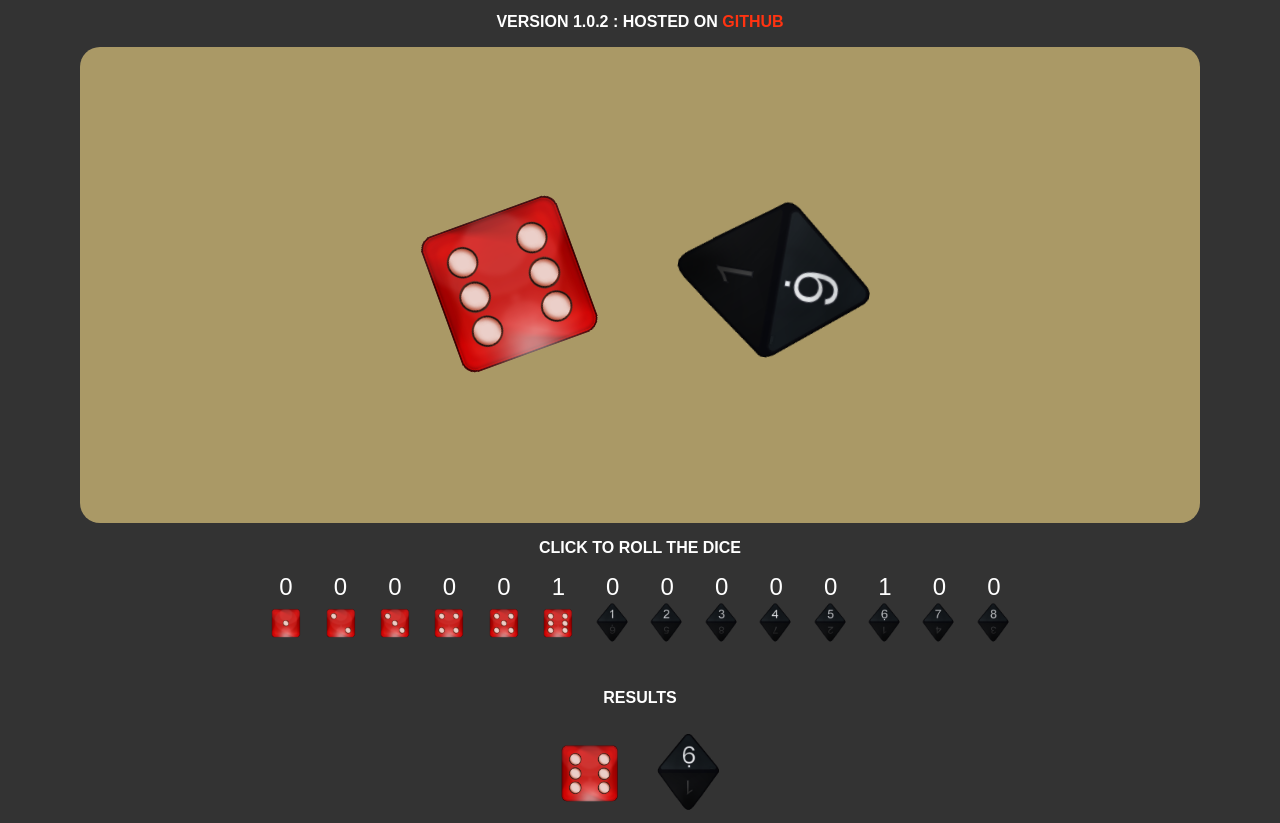
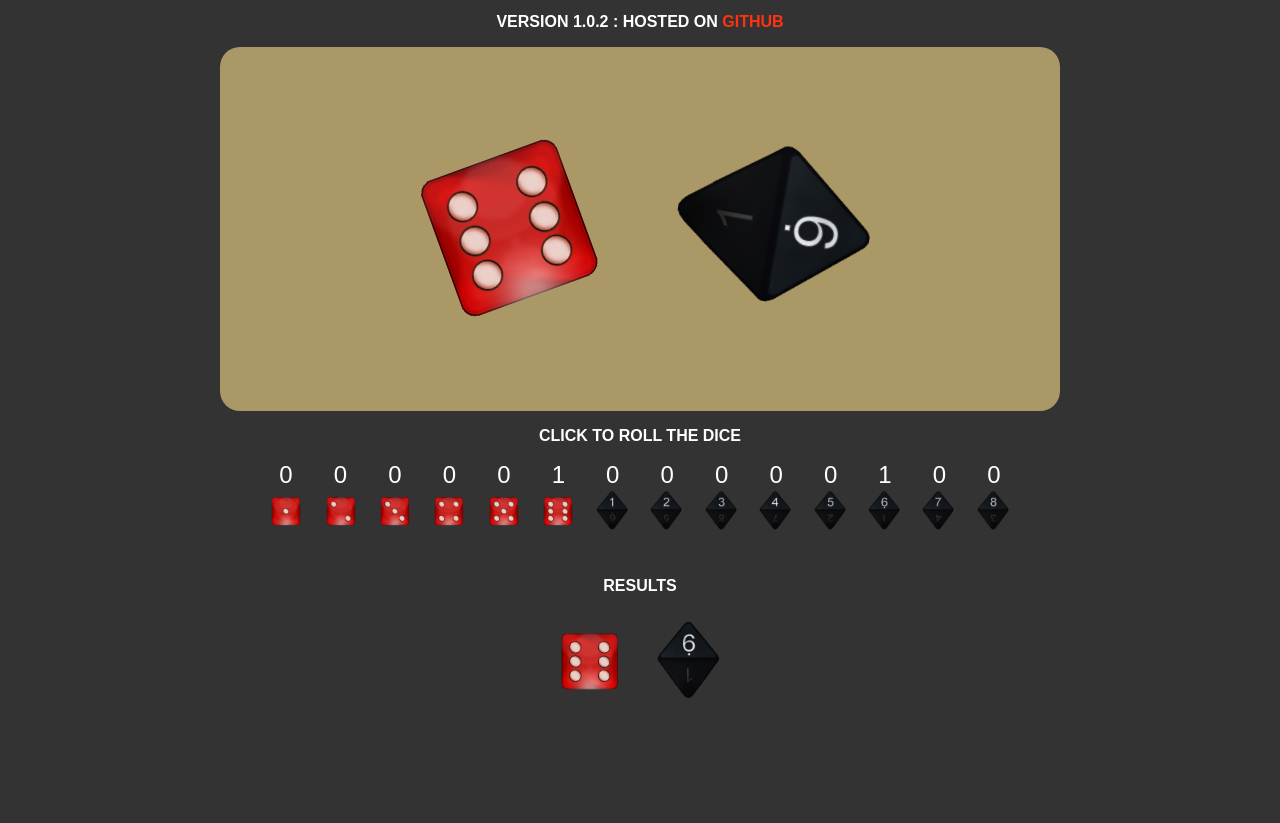
Before and after one commit to connected-web/flashpoint-dice-randomizer, a website: page docs/index.html in a window 1280 px wide. Shown: the part 111-934 px from the top of the page. After the commit the page ends 822 px from the top, so only its background shows below. Drawn offline with Linux system fonts and the light colour scheme.

Commit message:
Set minimum and maximums for widths

```diff
--- a/docs/style.css
+++ b/docs/style.css
@@ -7,6 +7,8 @@ html, body {
   font-weight: bold;
   color: white;
   text-transform: uppercase;
+  min-width: 420px;
+  overflow: hidden;
 }
 
 h1 { font-size: 24px; }
@@ -26,6 +28,9 @@ a:hover {
   padding: 20px;
   background: #A96;
   border-radius: 20px;
+  min-width: 280px;
+  max-width: 800px;
+  margin: auto;
 }
 
 .dice {
```
